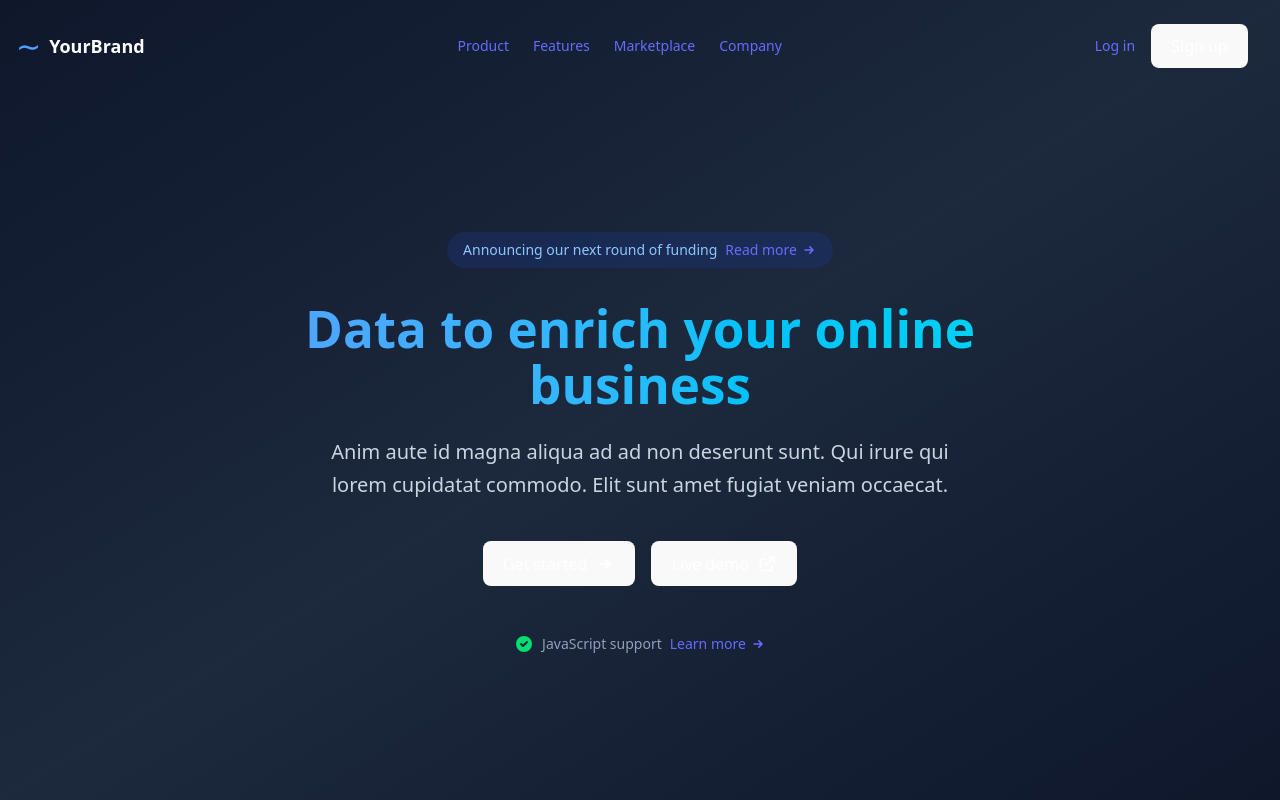
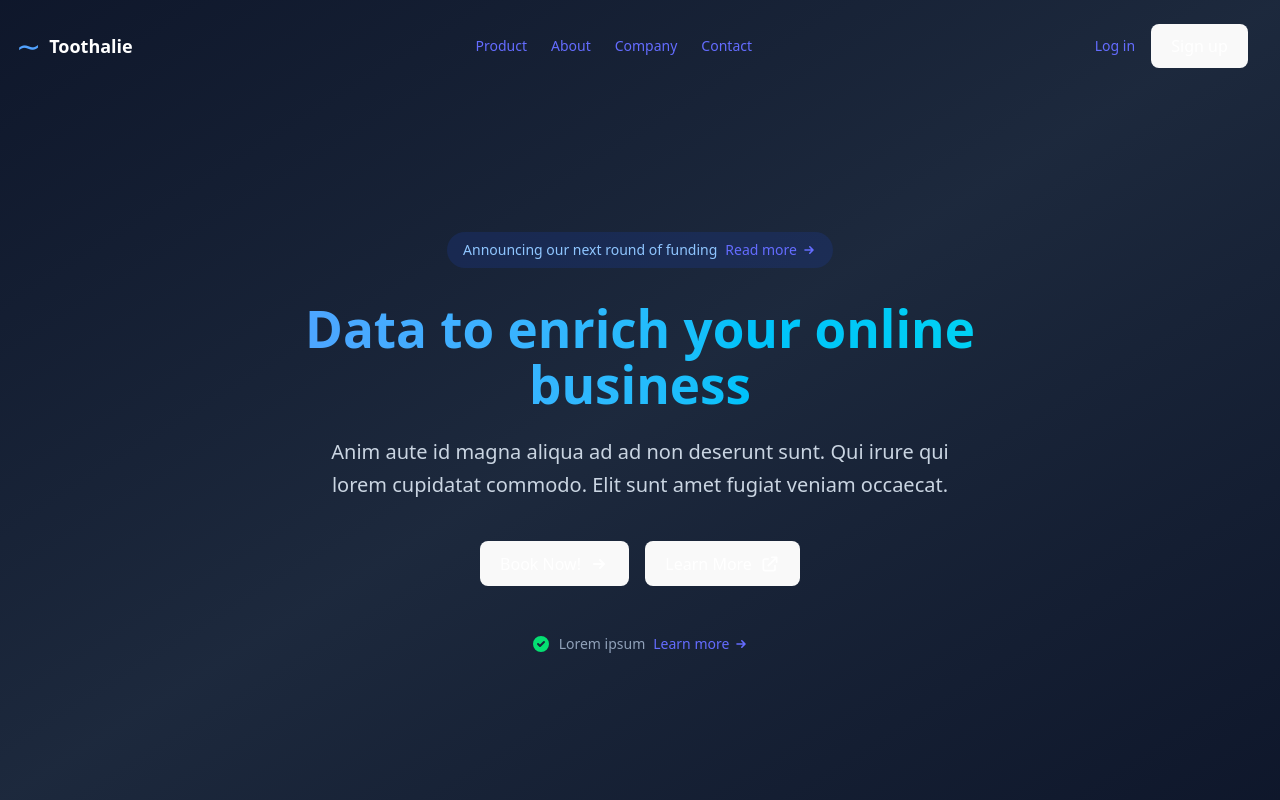
Before and after one commit to cl1ntdev/Toothalie-Front-End, a React (Vite) app: page / in a window 1280 px wide. Built offline with nearby package versions, Linux system fonts and the light colour scheme.

Commit message:
change variables

```diff
--- a/src/Pages/LandinPageSection/Hero.tsx
+++ b/src/Pages/LandinPageSection/Hero.tsx
@@ -8,14 +8,14 @@ export default function HeroSection() {
       <header className="container mx-auto px-4 py-6 flex justify-between items-center">
         <div className="flex items-center">
           <span className="text-blue-400 text-3xl mr-2">∼</span>
-          <span className="font-semibold text-lg">YourBrand</span>
+          <span className="font-semibold text-lg">Toothalie</span>
         </div>
 
         <nav className="hidden md:flex items-center space-x-6 text-sm">
           <a href="#" className="hover:text-blue-400 transition-colors">Product</a>
-          <a href="#" className="hover:text-blue-400 transition-colors">Features</a>
-          <a href="#" className="hover:text-blue-400 transition-colors">Marketplace</a>
+          <a href="#" className="hover:text-blue-400 transition-colors">About</a>
           <a href="#" className="hover:text-blue-400 transition-colors">Company</a>
+          <a href="#" className="hover:text-blue-400 transition-colors">Contact</a>
         </nav>
 
         <div className="flex items-center space-x-4">
@@ -60,13 +60,13 @@ export default function HeroSection() {
 
           <div className="flex flex-col sm:flex-row items-center justify-center gap-4 mb-12">
             <button className="bg-blue-600 hover:bg-blue-700 text-white px-8 py-3 rounded-md font-medium transition-colors flex items-center">
-              Get started
+              Book Now!
               <svg xmlns="http://www.w3.org/2000/svg" className="h-5 w-5 ml-2" viewBox="0 0 20 20" fill="currentColor">
                 <path fillRule="evenodd" d="M10.293 5.293a1 1 0 011.414 0l4 4a1 1 0 010 1.414l-4 4a1 1 0 01-1.414-1.414L12.586 11H5a1 1 0 110-2h7.586l-2.293-2.293a1 1 0 010-1.414z" clipRule="evenodd" />
               </svg>
             </button>
             <button className="bg-slate-700 hover:bg-slate-600 text-white px-8 py-3 rounded-md font-medium transition-colors flex items-center">
-              Live demo
+              Learn More
               <svg xmlns="http://www.w3.org/2000/svg" className="h-5 w-5 ml-2" fill="none" viewBox="0 0 24 24" stroke="currentColor">
                 <path strokeLinecap="round" strokeLinejoin="round" strokeWidth={2} d="M10 6H6a2 2 0 00-2 2v10a2 2 0 002 2h10a2 2 0 002-2v-4M14 4h6m0 0v6m0-6L10 14" />
               </svg>
@@ -77,7 +77,7 @@ export default function HeroSection() {
             <svg xmlns="http://www.w3.org/2000/svg" className="h-5 w-5 mr-2 text-green-400" viewBox="0 0 20 20" fill="currentColor">
               <path fillRule="evenodd" d="M10 18a8 8 0 100-16 8 8 0 000 16zm3.707-9.293a1 1 0 00-1.414-1.414L9 10.586 7.707 9.293a1 1 0 00-1.414 1.414l2 2a1 1 0 001.414 0l4-4z" clipRule="evenodd" />
             </svg>
-            JavaScript support
+            Lorem ipsum
             <a href="#" className="ml-2 text-blue-400 hover:text-blue-300 transition-colors flex items-center">
               Learn more
               <svg xmlns="http://www.w3.org/2000/svg" className="h-4 w-4 ml-1" viewBox="0 0 20 20" fill="currentColor">
```
